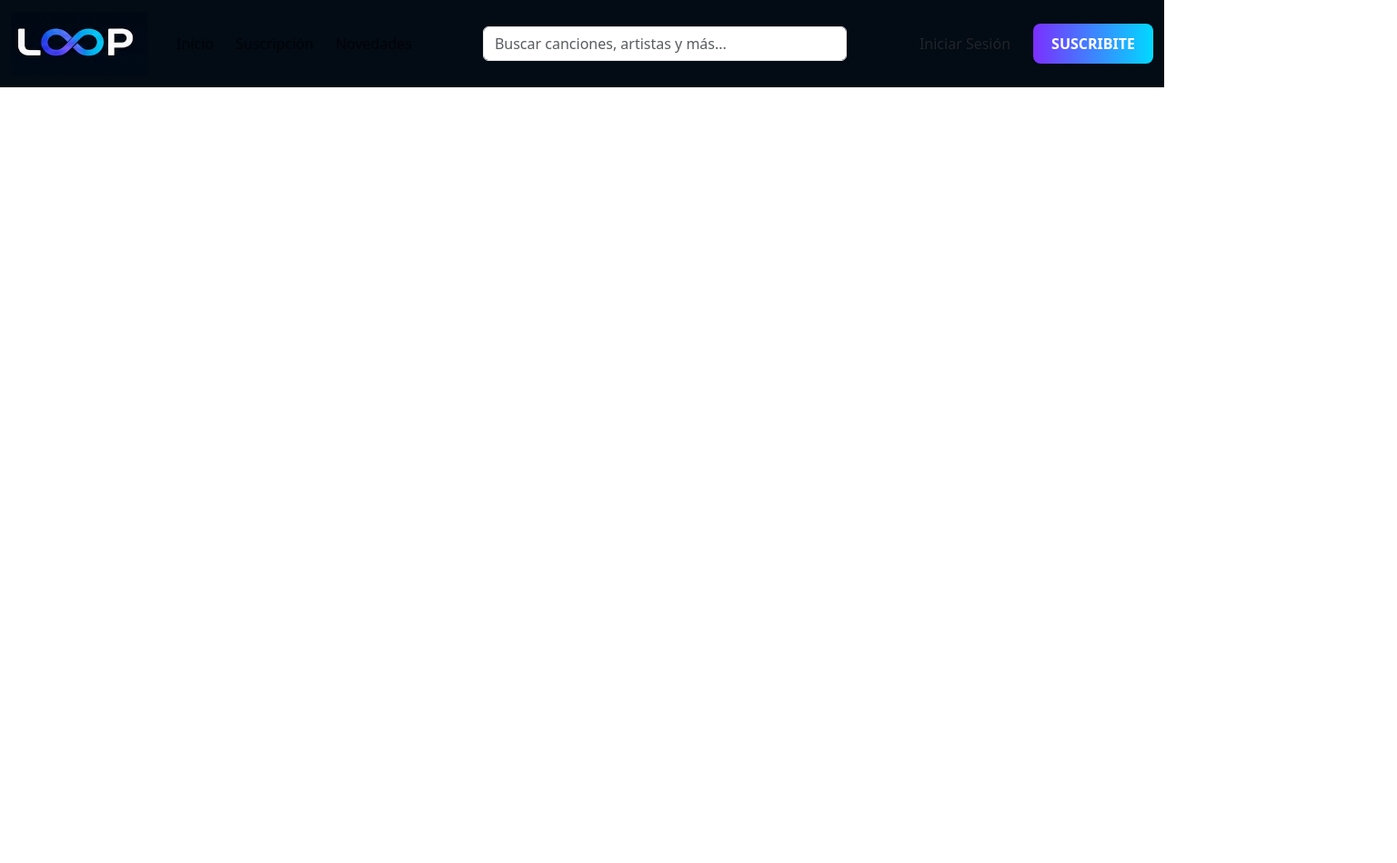
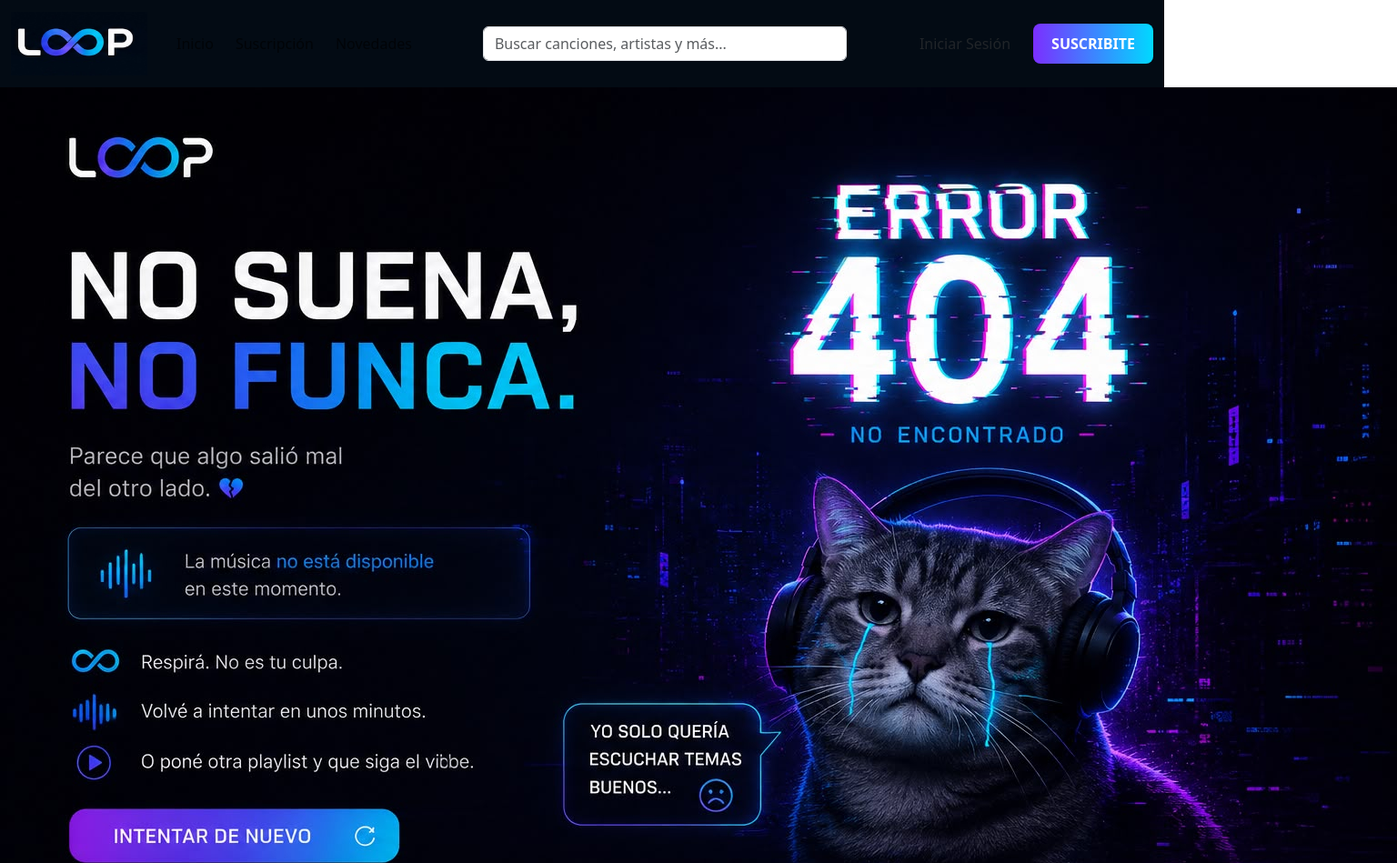
Before and after one commit to IgnacioRuizCode/Project_Stream_G1, a plain HTML site: page pages/error404/404.html in a window 1280 px wide. Shown: the top 949 px of the page at 91% size, 1536 px wide, since content can reach past the window. Before the commit the page ends 800 px from the top, so only its background shows below. Drawn offline with nearby package versions, Linux system fonts and the light colour scheme.

Commit message:
Agrega imagen y linkea a index

```diff
--- a/pages/error404/404.html
+++ b/pages/error404/404.html
@@ -74,6 +74,10 @@
       </div>
     </nav>
 
+    <a href="/index.html">
+        <img src="/assets/images/img.error.loop.jpeg" alt="img.error.loop.jpeg">
+    </a>
+
     <script src="https://cdn.jsdelivr.net/npm/bootstrap@5.3.8/dist/js/bootstrap.bundle.min.js" integrity="sha384-FKyoEForCGlyvwx9Hj09JcYn3nv7wiPVlz7YYwJrWVcXK/BmnVDxM+D2scQbITxI" crossorigin="anonymous"></script>
 </body>
 </html>
```
